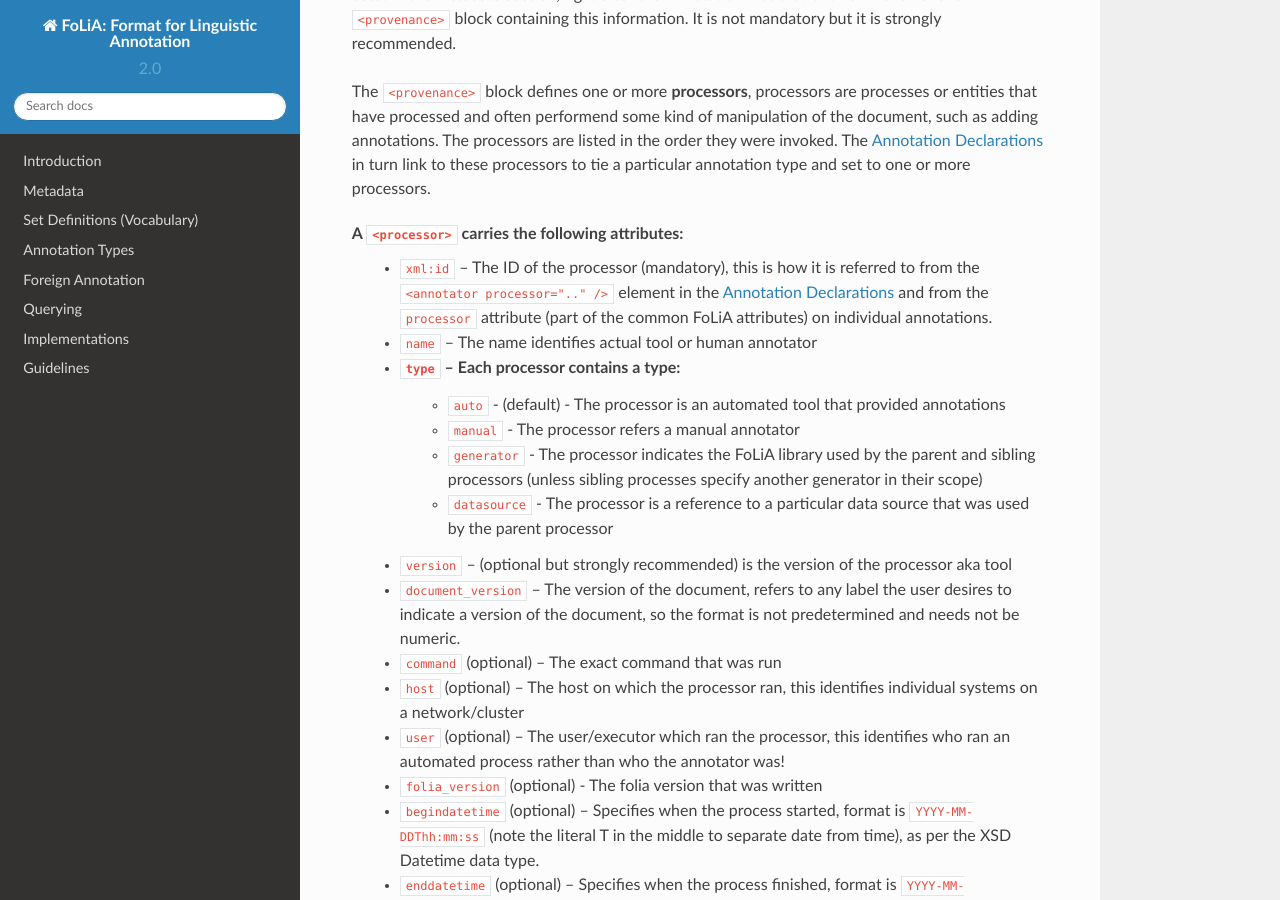
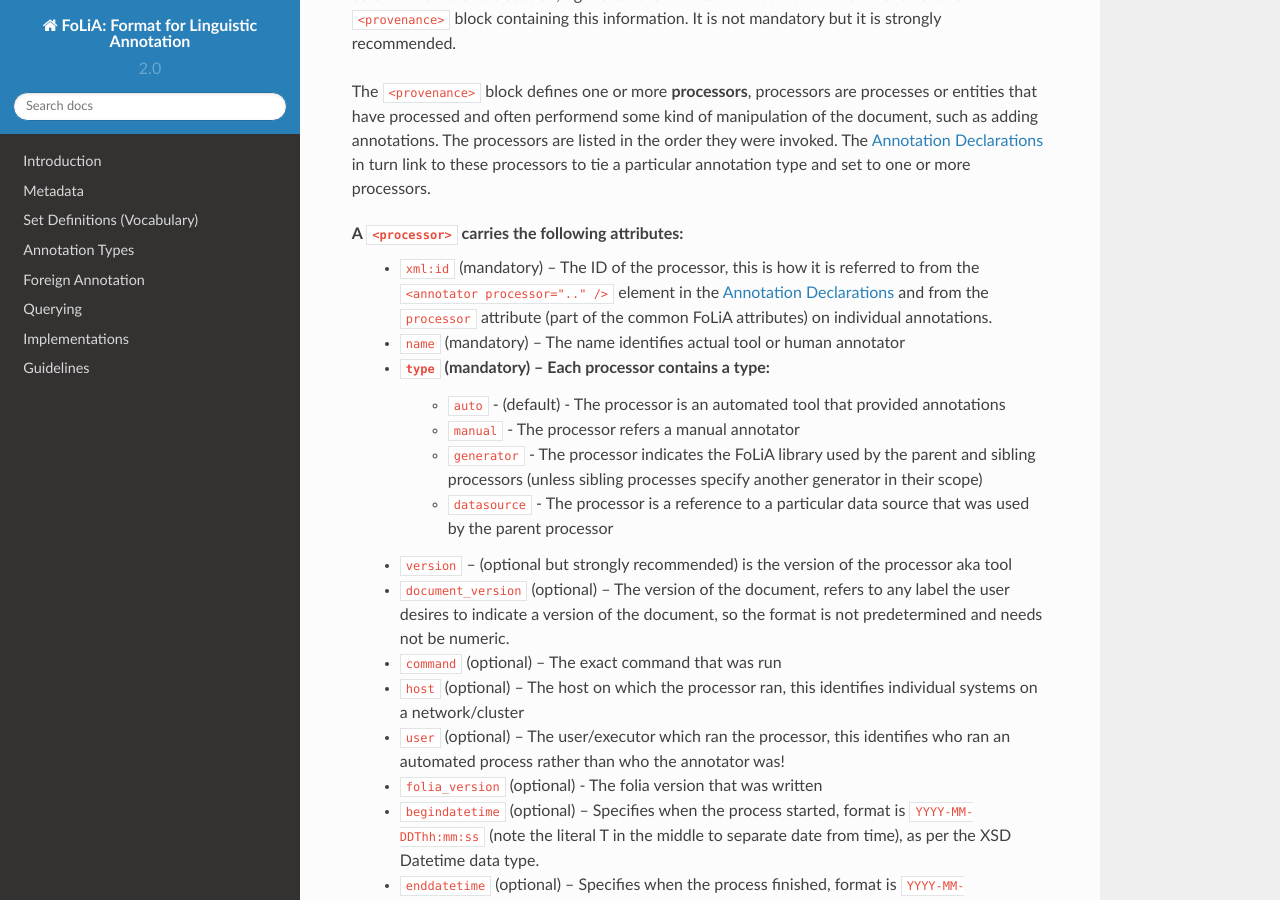
Before and after one commit to proycon/folia, a Sphinx documentation site: the page built from docs/source/provenance_data.rst, in a window 1280 px wide and 900 px high, scrolled down 225 px. Built offline with Sphinx 7.4.7 and the Read the Docs theme 2.0.0, drawn with Linux system fonts in a browser that asks for light colours.

Commit message:
updated documentation on processor attributes, more clearly indicating whether an attribute is mandatory or optional

```diff
--- a/docs/source/provenance_data.rst
+++ b/docs/source/provenance_data.rst
@@ -14,15 +14,15 @@ the order they were invoked. The :ref:`annotation_declarations` in turn link to
 annotation type and set to one or more processors.
 
 A ``<processor>`` carries the following attributes:
-   * ``xml:id`` -- The ID of the processor (mandatory), this is how it is referred to from the ``<annotator processor=".." />`` element in the :ref:`annotation_declarations` and from the ``processor`` attribute (part of the common FoLiA attributes) on individual annotations.
-   * ``name`` -- The name identifies actual tool or human annotator
-   * ``type`` -- Each processor contains a type:
+   * ``xml:id`` (mandatory) -- The ID of the processor, this is how it is referred to from the ``<annotator processor=".." />`` element in the :ref:`annotation_declarations` and from the ``processor`` attribute (part of the common FoLiA attributes) on individual annotations.
+   * ``name`` (mandatory) -- The name identifies actual tool or human annotator
+   * ``type`` (mandatory) -- Each processor contains a type:
         * ``auto`` - (default) - The processor is an automated tool that provided annotations
         * ``manual`` - The processor refers a manual annotator
         * ``generator`` - The processor indicates the FoLiA library used by the parent and sibling processors (unless sibling processes specify another generator in their scope)
         * ``datasource`` - The processor is a reference to a particular data source that was used by the parent processor
    * ``version`` -- (optional but strongly recommended) is the version of the processor aka tool
-   * ``document_version``  -- The version of the document, refers to any label the user desires to indicate a version of the document, so the format is not predetermined and needs not be numeric.
+   * ``document_version`` (optional)  -- The version of the document, refers to any label the user desires to indicate a version of the document, so the format is not predetermined and needs not be numeric.
    * ``command`` (optional) -- The exact command that was run
    * ``host`` (optional) -- The host on which the processor ran, this identifies individual systems on a network/cluster
    * ``user`` (optional) -- The user/executor which ran the processor, this identifies who ran an automated process rather than who the annotator was!
```
